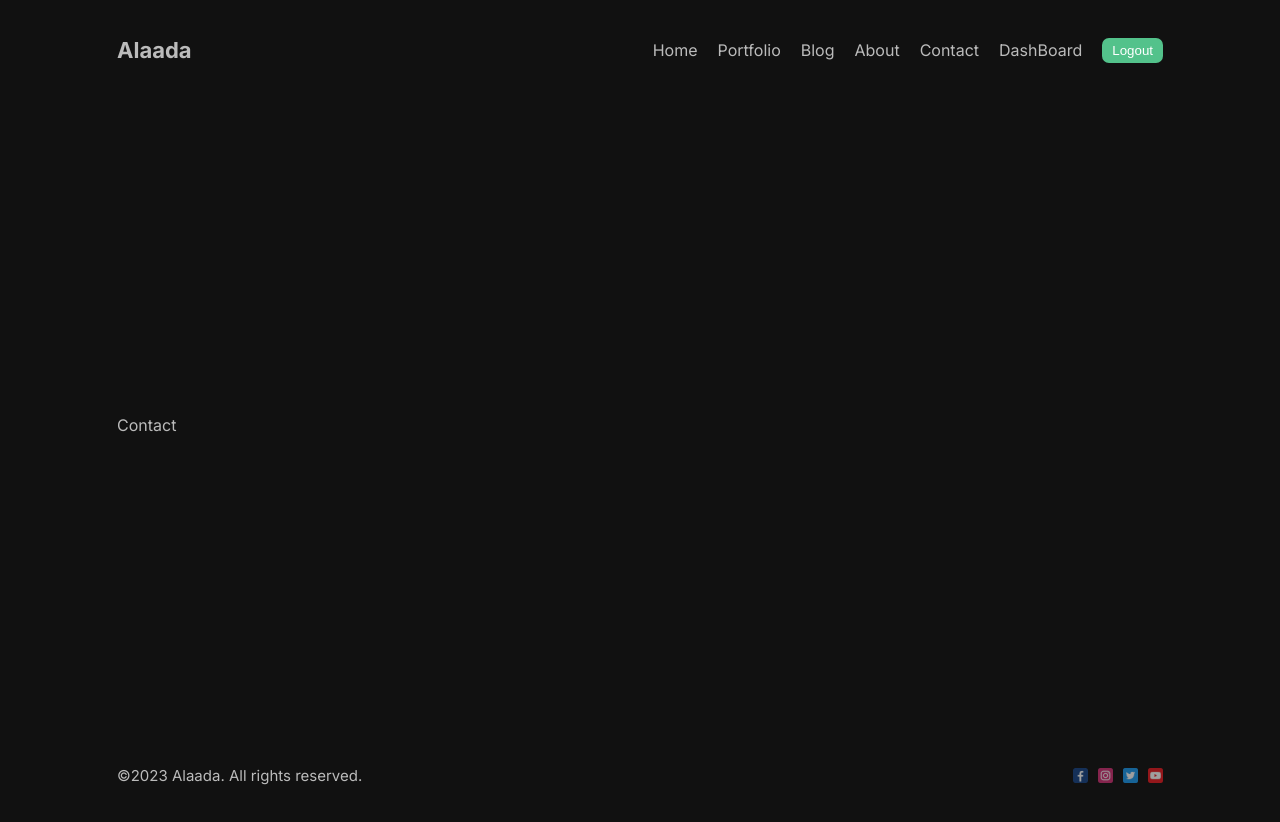
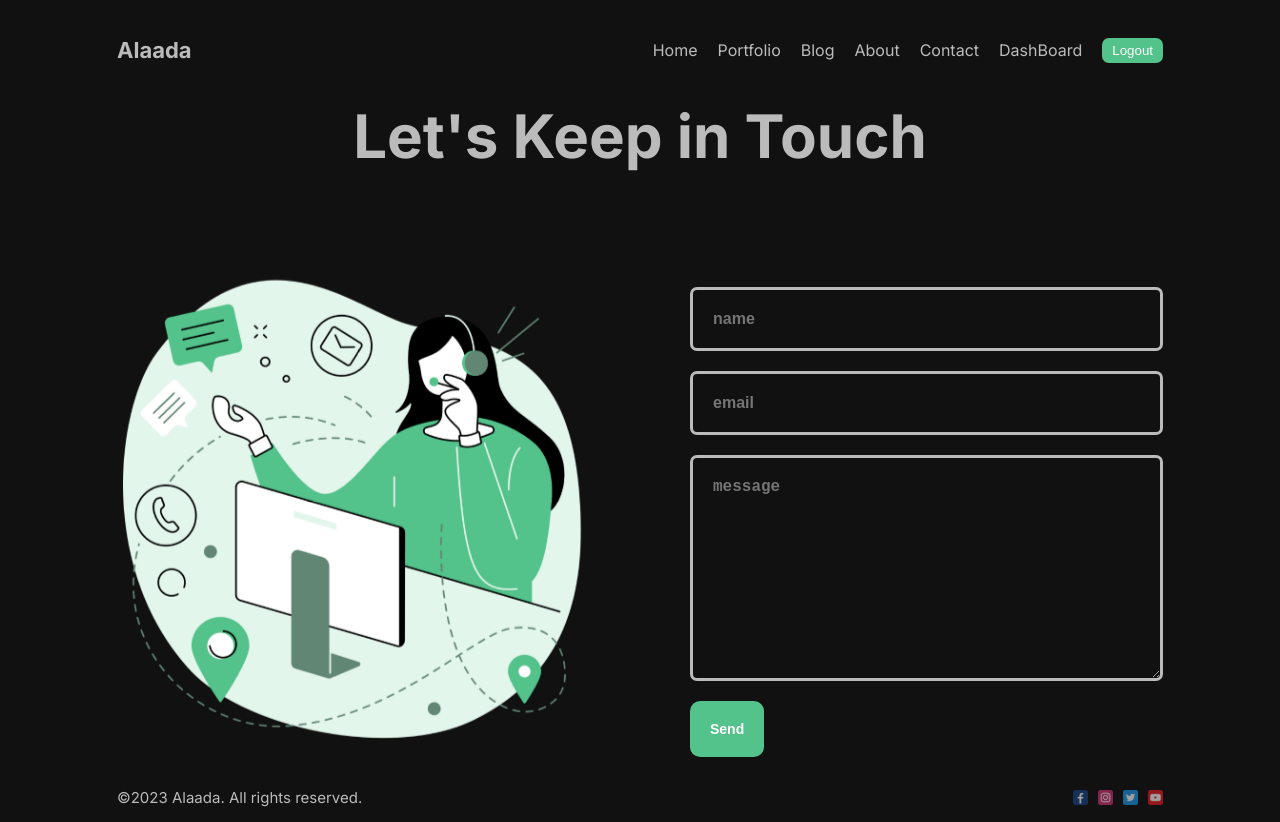
Before and after one commit to alaaeldeep/nextJS-project, a Next.js app: page /contact in a window 1280 px wide. Before the commit the page ends 800 px from the top, so only its background shows below. Built offline with nearby package versions, Linux system fonts and the light colour scheme.

Commit message:
contact page

```diff
--- a/src/app/contact/page.jsx
+++ b/src/app/contact/page.jsx
@@ -1,7 +1,47 @@
 import React from "react";
+import styles from "./page.module.css";
+import Button from "../../components/button/Button";
+import Image from "next/image";
 
+export const metadata = {
+    title: "Contact",
+    description: "Contact Page",
+};
 const Contact = () => {
-    return <div>Contact</div>;
+    return (
+        <div className={styles.container}>
+            <h1 className={styles.title}>Let's Keep in Touch</h1>
+            <div className={styles.content}>
+                <div className={styles.imgContainer}>
+                    <Image
+                        src="/contact.png"
+                        alt=""
+                        fill={true}
+                        className={styles.image}
+                    />
+                </div>
+                <form className={styles.form}>
+                    <input
+                        type="text"
+                        placeholder="name"
+                        className={styles.input}
+                    />
+                    <input
+                        type="text"
+                        placeholder="email"
+                        className={styles.input}
+                    />
+                    <textarea
+                        className={styles.textArea}
+                        placeholder="message"
+                        cols="30"
+                        rows="10"
+                    ></textarea>
+                    <Button url="#" text="Send" />
+                </form>
+            </div>
+        </div>
+    );
 };
 
 export default Contact;
--- a/src/app/contact/page.module.css
+++ b/src/app/contact/page.module.css
@@ -0,0 +1,47 @@
+.title {
+    font-size: 60px;
+    margin-bottom: 100px;
+    text-align: center;
+}
+
+.content {
+    display: flex;
+    align-items: center;
+    gap: 100px;
+}
+
+.imgContainer {
+    flex: 1;
+    height: 500px;
+    position: relative;
+}
+.image {
+    object-fit: contain;
+    animation: move 3s infinite ease alternate;
+}
+
+@keyframes move {
+    from {
+        transform: translateY(-15px);
+    }
+    to {
+        transform: translateY(0px) scale(1.03);
+    }
+}
+.form {
+    flex: 1;
+    display: flex;
+    flex-direction: column;
+    gap: 20px;
+}
+.input,
+.textArea {
+    padding: 20px;
+    background-color: transparent;
+    outline: none;
+    color: #bbb;
+    border: 3px solid #bbb;
+    border-radius: 7px;
+    font-size: 16px;
+    font-weight: bold;
+}
```
